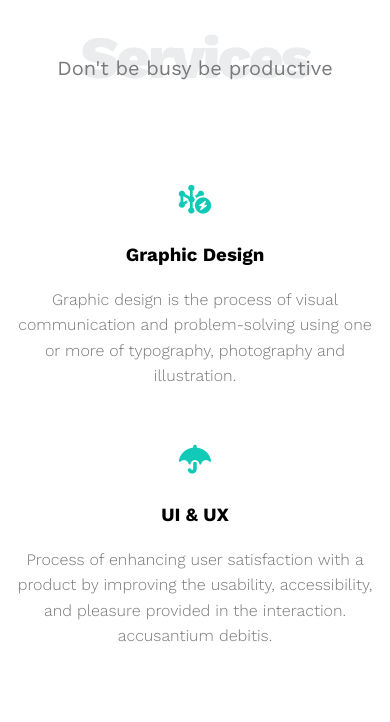
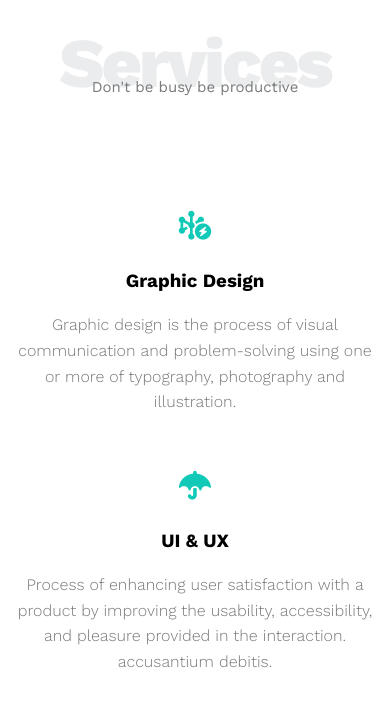
Before and after one commit to AhmedAbouelwafa/Zerox_template_one, a plain HTML site: page index.html in a window 390 px wide. Shown: the part 2030-2752 px from the top of the page. Drawn offline with nearby package versions, Linux system fonts and the light colour scheme.

Commit message:
Zerox.css

```diff
--- a/css/leon.css
+++ b/css/leon.css
@@ -25,15 +25,16 @@
 }
 @media (max-width: 767px) {
   .special-heading{
-    font-size: 60px;
+    font-size: 70px;
   }
   .special-heading + p{
-    margin-top: -20px;
+    margin-top: -10px;
+
   }
 }
 .special-heading + p{
-  margin: -35px 0 ;
-  font-size: 20px;
+  margin: -25px 0 ;
+  font-size: 15px;
   text-align: center;
   color: #797979;
   padding-bottom: 60px;
@@ -480,6 +481,12 @@
   margin-bottom: 15px;
 }
 
+@media (max-width: 767px) {
+  .contact .info .label{
+    letter-spacing: 0;
+  }
+}
+
 .contact .info .link{
   display: block;
   font-size: 35px;
```
